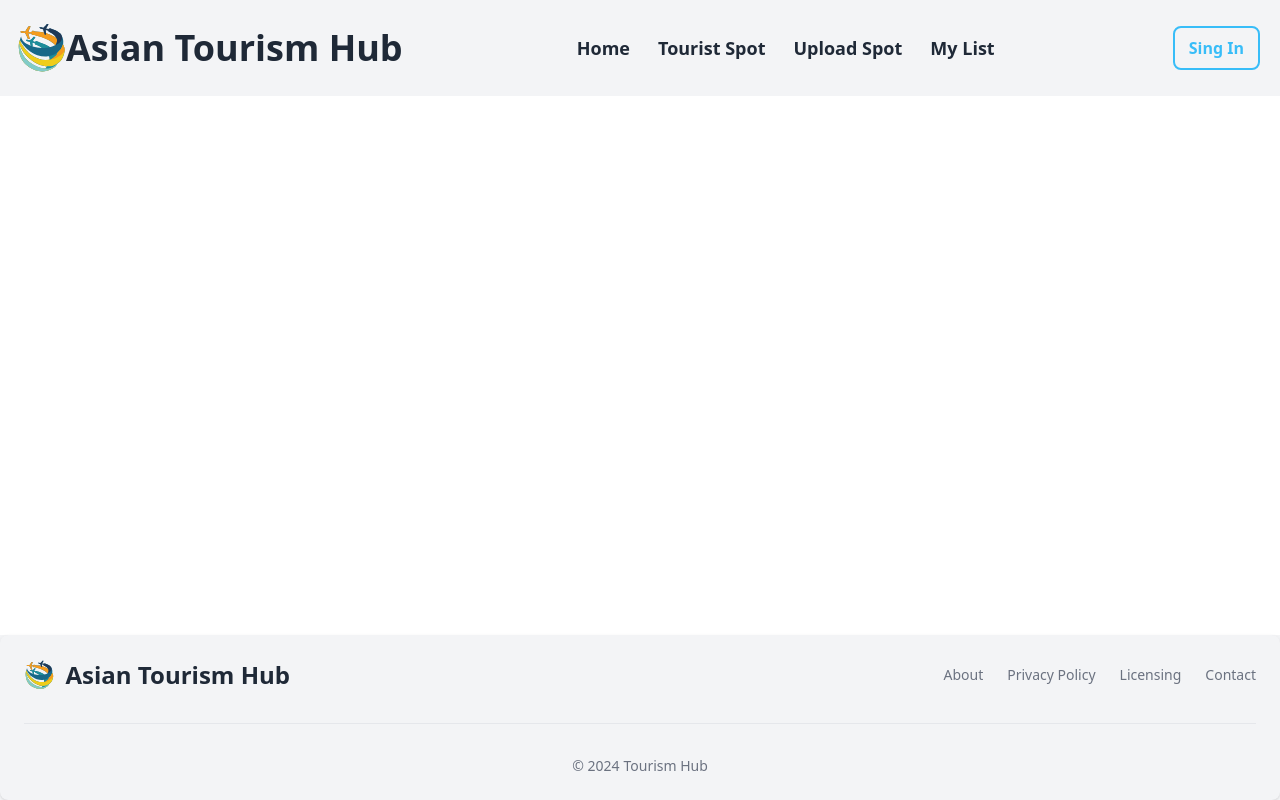
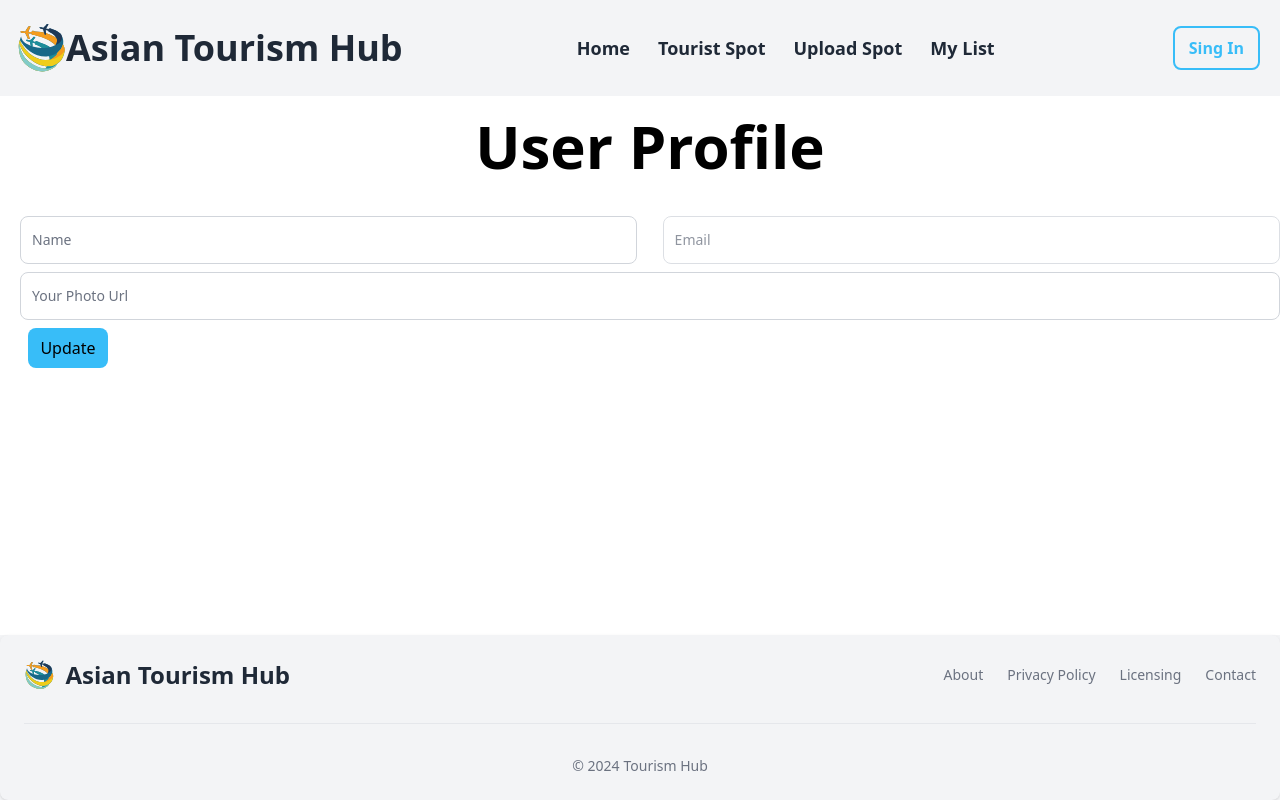
Before and after one commit to Wasib2005/Assignment10-Live-Side, a React (Vite) app: page /Profile in a window 1280 px wide. Built offline with nearby package versions, Linux system fonts and the light colour scheme; no server answers; what tailwindcss-animated would draw is missing.

Commit message:
Profile update option added

```diff
--- a/src/Components/MainComponents/NavBar.jsx
+++ b/src/Components/MainComponents/NavBar.jsx
@@ -6,7 +6,7 @@ import { Avatar, Tooltip } from "flowbite-react";
 
 const NavBar = () => {
   const [dropdownOff, setDropdownOff] = useState(true);
-  const { user, userSingOut } = useContext(RegistrationContext);
+  const { user, userSingOut,sendVerification } = useContext(RegistrationContext);
   console.log(user);
   const navLink = (
     <>
@@ -102,6 +102,7 @@ const NavBar = () => {
                 >
                   <ul className="bg-slate-200 rounded-lg p-2 w-32 text-base text-left flex flex-col gap-2">
                     <div className=" rounded-lg hover:bg-blue-300">
+                      <NavLink to={"/Profile"}>
                         <Tooltip
                           content={user.displayName || user.email}
                           style="light"
@@ -109,21 +110,19 @@ const NavBar = () => {
                           animation="duration-1000"
                           className="hover:bg-blue-300"
                         >
-                        <NavLink
-                          to={"/Profile"}
-                          className=" hover:bg-blue-300"
+                          <p
+                          // to={"/Profile"}
+                          // className=" hover:bg-blue-300 w-full"
                           >
                             <li className="p-2  font-semibold ">Profile</li>
+                          </p>
+                        </Tooltip>
                       </NavLink>
-                      </Tooltip>
                     </div>
                     {user.emailVerified || (
-                      <NavLink
-                        to={"/Profile"}
-                        className="rounded-lg hover:bg-blue-300"
-                      >
+                      <Link onClick={sendVerification} className="rounded-lg hover:bg-blue-300">
                         <li className="p-2  font-semibold ">Verify</li>
-                      </NavLink>
+                      </Link>
                     )}
                     <button
                       onClick={userSingOut}
--- a/src/Components/SpotDetails.jsx
+++ b/src/Components/SpotDetails.jsx
@@ -1,4 +1,4 @@
-import { useContext, useEffect } from "react";
+import { useContext } from "react";
 import { CgProfile } from "react-icons/cg";
 import { FaCalendarAlt, FaLocationArrow } from "react-icons/fa";
 import { IoMdTimer } from "react-icons/io";
@@ -7,16 +7,16 @@ import { TfiWorld } from "react-icons/tfi";
 import { Link, useLoaderData, useNavigate } from "react-router-dom";
 import { RegistrationContext } from "../Contexts/RegistrationContext";
 import Swal from "sweetalert2";
+import Loader from "./MainComponents/Loader";
 
 const SpotDetails = () => {
-  const { user } = useContext(RegistrationContext);
+  const { user,isLoading } = useContext(RegistrationContext);
   const data = useLoaderData();
   const navigate = useNavigate();
   console.log(data.length);
 
-
-  if (!data) {
-    return <p>Loading</p>;
+  if (!data && isLoading) {
+    return <Loader />;
   } else if (data.length === 0) {
     return <p>No data found</p>;
   }
--- a/src/Components/SpotForm.jsx
+++ b/src/Components/SpotForm.jsx
@@ -6,13 +6,14 @@ import { useContext } from "react";
 import toast from "react-hot-toast";
 import Swal from "sweetalert2";
 import { useNavigate } from "react-router-dom";
+import Loader from "./MainComponents/Loader";
 
 const SpotForm = ({ isUpload, spotData, id }) => {
-  const { user } = useContext(RegistrationContext);
-  const navigate = useNavigate()
+  const { user, isLoading } = useContext(RegistrationContext);
+  const navigate = useNavigate();
 
-  if (!user) {
-    return <p>loading</p>;
+  if (!user && isLoading) {
+    return <Loader />;
   }
   console.log(isUpload);
 
@@ -89,7 +90,7 @@ const SpotForm = ({ isUpload, spotData, id }) => {
               "Content-Type": "application/json",
             },
             body: JSON.stringify(updateData),
-          }).then(navigate(-1))
+          }).then(navigate(-1));
 
           Swal.fire("Saved!", "", "success");
         } else if (result.isDenied) {
--- a/src/Contexts/RegistrationContextProvider.jsx
+++ b/src/Contexts/RegistrationContextProvider.jsx
@@ -5,9 +5,11 @@ import {
   createUserWithEmailAndPassword,
   GoogleAuthProvider,
   onAuthStateChanged,
+  sendEmailVerification,
   signInWithEmailAndPassword,
   signInWithPopup,
   signOut,
+  updateProfile,
 } from "firebase/auth";
 import { auth } from "../Utilities/fireBaseConfig";
 import toast from "react-hot-toast";
@@ -18,11 +20,16 @@ const RegistrationContextProvider = ({ children }) => {
 
   const googleProvider = new GoogleAuthProvider();
 
-  const singUpWithEmailAndPass = (email, password, name) => {
-    console.log({ userEmail: email, userName: name });
+  const updateUserProfile = (update, offToast = true) => {
+    updateProfile(auth.currentUser, update)
+      .then(offToast && toast.success("Profile Update successful!!!"))
+      .catch((error) => console.log(error));
+  };
 
+  const singUpWithEmailAndPass = (email, password, displayName) => {
     createUserWithEmailAndPassword(auth, email, password)
       .then(async (result) => {
+        await updateUserProfile({ displayName }, false);
         await toast.success(`Thanks for joining with us,
           ${result.user.displayName || result.user.email}!!!`);
         await fetch(`${import.meta.env.VITE_DATABASE_URL}/createUsers`, {
@@ -82,7 +89,12 @@ const RegistrationContextProvider = ({ children }) => {
           ${result.user.displayName || result.user.email}!!!`)
           )
           .catch((error) => console.log(error));
-    }).catch(error=>console.log(error));
+      })
+      .catch((error) => console.log(error));
+  };
+
+  const sendVerification = () => {
+    sendEmailVerification(auth.currentUser).then(toast.success(`A verification email has been sent to ${user.email}`));
   };
 
   const userSingOut = () => {
@@ -104,6 +116,8 @@ const RegistrationContextProvider = ({ children }) => {
     googleAuth,
     singUpWithEmailAndPass,
     singInWithEmailAndPass,
+    updateUserProfile,
+    sendVerification,
   };
   return (
     <RegistrationContext.Provider value={userData}>
--- a/src/Pages/Profile.jsx
+++ b/src/Pages/Profile.jsx
@@ -1,13 +1,79 @@
-import React from 'react';
+import { useContext } from "react";
+import { RegistrationContext } from "../Contexts/RegistrationContext";
+import Loader from "../Components/MainComponents/Loader";
+import { FloatingLabel } from "flowbite-react";
 
 const Profile = () => {
-    return (
-        <div>
-            <form>
-
-            </form>
+  const { user, isLoading, updateUserProfile } =
+    useContext(RegistrationContext);
+  if (isLoading) {
+    return <Loader />;
+  }
+  const handleUploadForm = async (e) => {
+    e.preventDefault();
+    const form = e.target;
+    const name = form.name.value;
+    const photoURL = form.photoURL.value;
+    const forAuth = { displayName: name, photoURL };
+    const forDatabase = {
+      updateData: { userName: name },
+      userEmail: user.email,
+    };
+    await updateUserProfile(forAuth);
+    await fetch(`${import.meta.env.VITE_DATABASE_URL}/updateUserProfile`, {
+      method: "PATCH",
+      headers: {
+        "Content-Type": "application/json",
+      },
+      body: JSON.stringify(forDatabase),
+    });
+    setTimeout(() => {
+      window.location.reload();
+    }, 700);
+  };
+  return (
+    <div className="text-center">
+      <h1 className="text-2xl md:text-4xl lg:text-6xl font-bold mb-10">
+        User Profile
+      </h1>
+      <form onSubmit={handleUploadForm}>
+        <div className="md:flex w-full justify-between">
+          <div className="md:w-[49%]">
+            <FloatingLabel
+              name="name"
+              className=""
+              defaultValue={user?.displayName}
+              variant="outlined"
+              label="Name"
+              required
+            />
+          </div>
+          <div className="md:w-[49%]">
+            <FloatingLabel
+              name="email"
+              className="cursor-not-allowed opacity-75 "
+              value={user?.email}
+              variant="outlined"
+              label="Email"
+              readOnly
+              disabled
+            />
+          </div>
         </div>
-    );
+        <FloatingLabel
+          name="photoURL"
+          defaultValue={user?.photoURL}
+          variant="outlined"
+          label="Your Photo Url"
+        />
+        <div className="w-full text-left ml-2">
+          <button className=" bg-sky-400 w-20 p-2 px-3 hover:bg-sky-700 rounded-lg">
+            <input type="submit" value="Update" />
+          </button>
+        </div>
+      </form>
+    </div>
+  );
 };
 
 export default Profile;
```
Lines whose indentation alone changed are shown as unchanged.
